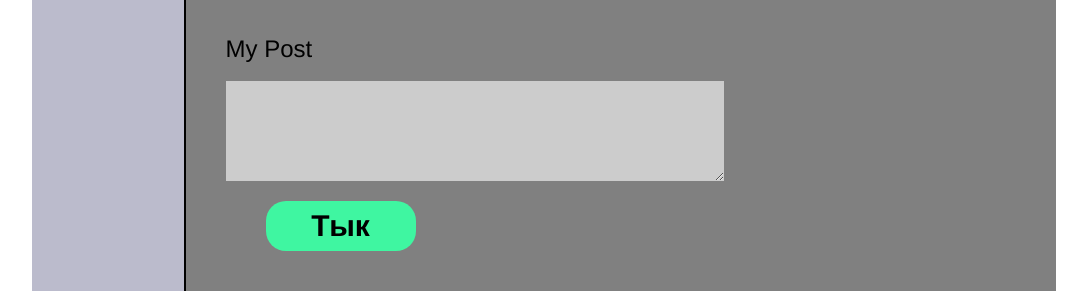
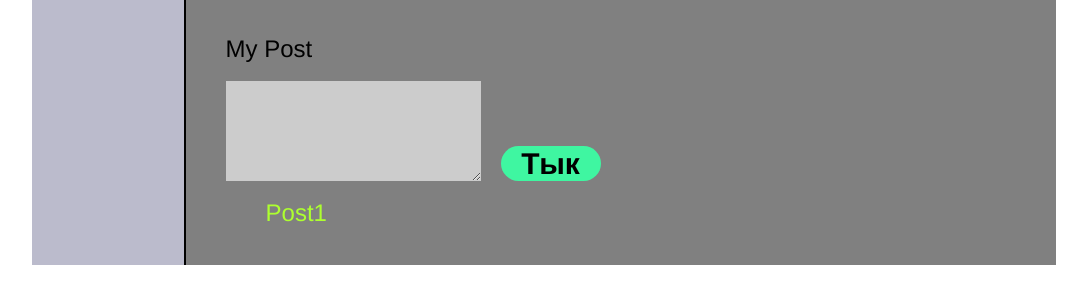
Before and after one commit to nupaT/react2021, a React (Create React App) app: page / in a window 1280 px wide. Shown: the part 465-766 px from the top of the page, without its empty margins (96-1183 px from the left). Built offline with nearby package versions, Linux system fonts and the light colour scheme.

Commit message:
add: block MyPost

```diff
--- /dev/null
+++ b/src/components/Content/MyPosts/MyPost/MyPost.jsx
@@ -0,0 +1,12 @@
+import React from 'react';
+import classes from './MyPost.module.css';
+
+const MyPost = () => {
+  return (
+    <div className={classes.block}>
+      Post1
+    </div>
+  );
+}
+
+export default MyPost;
--- /dev/null
+++ b/src/components/Content/MyPosts/MyPost/MyPost.module.css
@@ -0,0 +1,4 @@
+.block {
+  margin: 20px 40px;
+  color: greenyellow;
+}
--- a/src/components/Content/MyPosts/MyPosts.jsx
+++ b/src/components/Content/MyPosts/MyPosts.jsx
@@ -1,12 +1,16 @@
 import React from 'react';
+import MyPost from './MyPost/MyPost';
 import classes from './MyPosts.module.css';
 
 const MyPosts = () => {
   return (
     <div className={classes.block}>
       <div className={classes.title}>My Post</div>
-      <textarea className={classes.input} type="text" ></textarea>
-      <input className={classes.submit} type="submit" value="Тык"></input>
+      <div className={classes.input__block}>
+        <textarea className={classes.input} type="text" ></textarea>
+        <div className={classes.submit__block}><input className={classes.submit} type="submit" name="post" value="Тык"></input></div>
+      </div>
+      <MyPost />
     </div>
   );
 }
--- a/src/components/Content/MyPosts/MyPosts.module.css
+++ b/src/components/Content/MyPosts/MyPosts.module.css
@@ -4,20 +4,34 @@
   flex-direction: column;
 }
 
+.input__block{
+  display: flex;
+  width: 80%;
+}
+
 .input{
   margin: 20px 0 0 0;
-  width: 60%;
   height: 100px;
   background-color: #cccccc;
   font-size: 20px;
 }
 
+.submit__block{
+  display: flex;
+  justify-content: space-between;
+  align-items: flex-end;
+}
+
 .submit{
-  margin: inherit;
-  width: 150px;
-  height: 50px;
+  margin: 20px 0 0 20px;
+  width: 100px;
+  height: 35px;
   background: rgb(63, 246, 161);
   border-radius: 20px;
   font-size: 30px;
   font-weight: 700;
 }
+
+.submit:hover{
+  cursor: pointer;
+}
```
